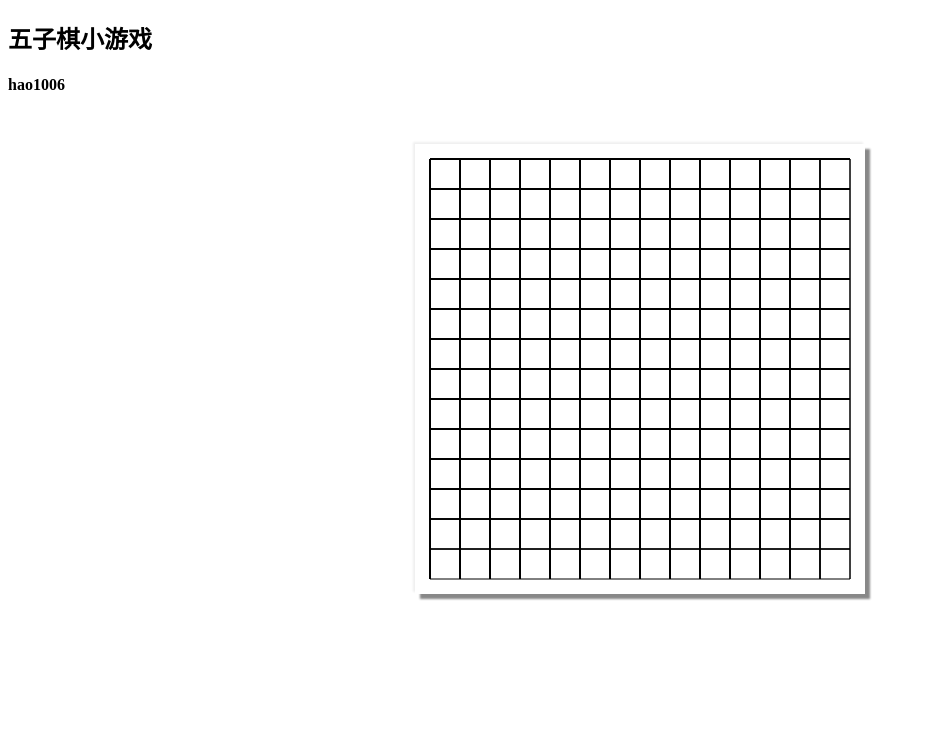
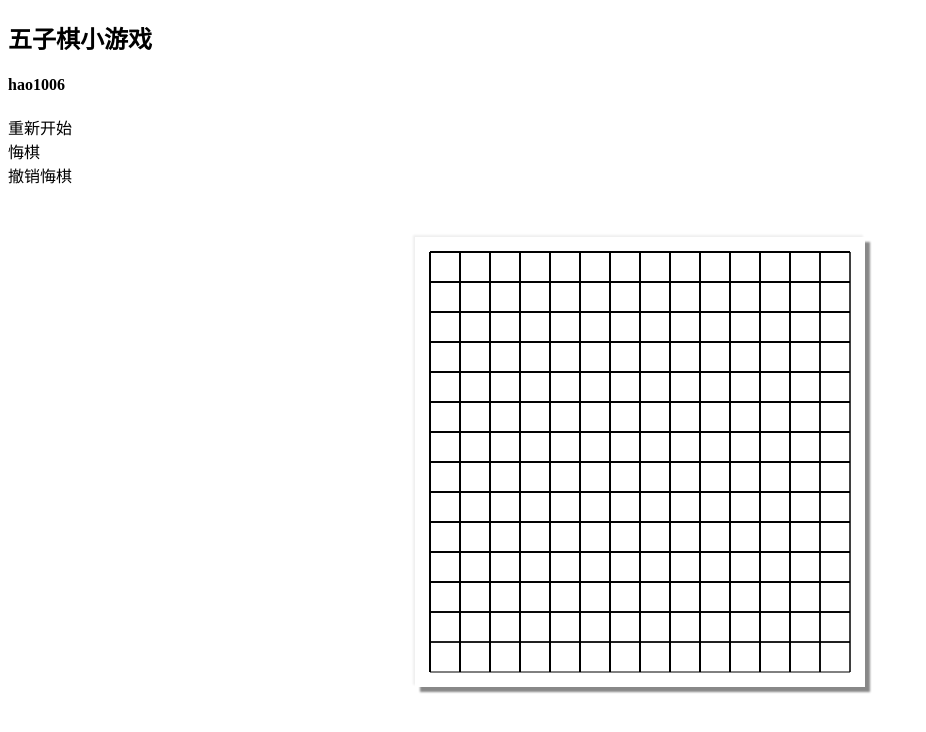
Before and after one commit to Hao1006/wzq, a plain HTML site: page index.html in a window 1280 px wide. Shown: the whole page, without its empty margins (0-926 px from the left). Drawn offline with Linux system fonts and the light colour scheme.

Commit message:
Update index.html

```diff
--- a/index.html
+++ b/index.html
@@ -8,6 +8,17 @@
 <body>
         <h2 id="result-wrap">五子棋小游戏</h2>
         <h4 id="result-wrap">hao1006</h4>
+        <div class="btn-wrap">
+            <div id="restart" class="restart">
+                <span>重新开始</span>
+            </div>
+            <div id="goback" class="goback unable">
+                <span>悔棋</span>
+            </div>
+            <div id="return" class="return unable">
+                <span>撤销悔棋</span>
+            </div>
+        </div>
 <div id="container">
     <canvas id="chessboard" width="450px" height="450px"></canvas>
     <p id="tip"></p>
```
